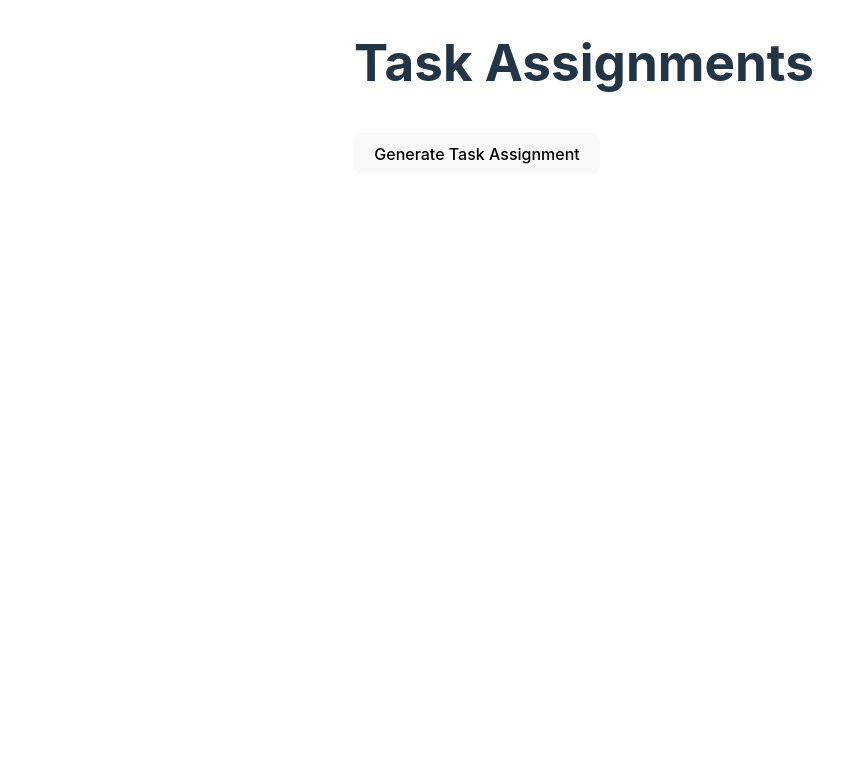
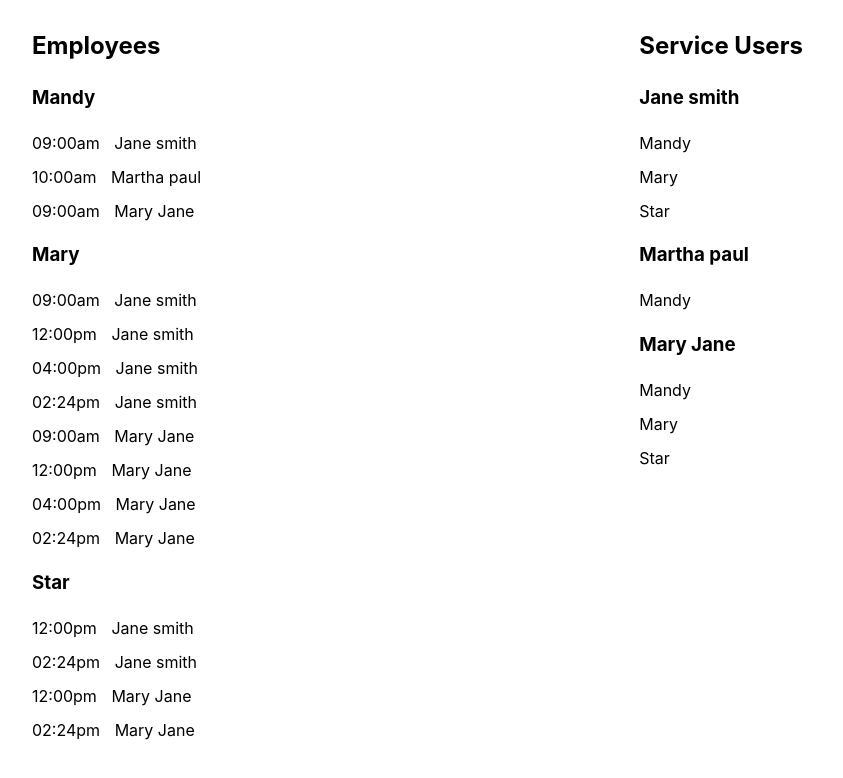
Before and after one commit to taofiqsulayman/roster-generator-react, a React (Vite) app: page / in a window 1280 px wide. Shown: the top 778 px of the page, without its empty margins (56-899 px from the left). Built offline with nearby package versions, Linux system fonts and the light colour scheme.

Commit message:
Refactor test_input.js and index.css

```diff
--- a/src/App.jsx
+++ b/src/App.jsx
@@ -3,14 +3,23 @@ import testData from "./test_input";
 import { runTaskAssignment } from "./su-assign";
 
 function App() {
-  const [taskAssignments, setTaskAssignments] = useState([]);
+    const [employeeTasks, setEmployeeTasks] = useState([]);
+    const [employeeAssignedServiceUsers, setEmployeeAssignedServiceUsers] = useState([]);
+    const [serviceUserAssignedEmployees, setServiceUserAssignedEmployees] = useState([]);
+
+    const employees = testData.employees;
+    const tasks = testData.tasks;
 
     useEffect(() => {
         const {
             suAndAssignedEmployees,
             employeeAndAssignedSu,
             employeeAndAssignedTasks,
-    } = runTaskAssignment(testData.employees, testData.tasks);
+        } = runTaskAssignment(employees, tasks);
+
+        setEmployeeTasks(employeeAndAssignedTasks);
+        setEmployeeAssignedServiceUsers(employeeAndAssignedSu);
+        setServiceUserAssignedEmployees(suAndAssignedEmployees);
 
         console.log({
             suAndAssignedEmployees,
@@ -19,45 +28,94 @@ function App() {
         });
     }, []);
 
-  // Function to generate task assignments
-  const generateTaskAssignments = () => {
-    const assignments = assignTasksToEmployees(employees, serviceUsers);
-    setTaskAssignments(assignments);
-  };
-
     return (
-    <div>
-      <h1>Task Assignments</h1>
-      <button onClick={generateTaskAssignments}>
-        Generate Task Assignment
-      </button>
-      <div>
-        {Object.keys(taskAssignments).map((employeeName, index) => (
-          <div key={index}>
-            <h3>
-              {employeeName} |{" "}
-              {employees.find((emp) => emp.name === employeeName).jobTitle} |
-              whose shift starts at{" "}
-              {employees.find((emp) => emp.name === employeeName).shiftStart}
-              {" and ends at "}
-              {employees.find((emp) => emp.name === employeeName).shiftEnd}
-            </h3>
+        <div className="roster">
+            <div className="employees">
+                <h2>Employees</h2>
                 <ul>
-              {taskAssignments[employeeName].map(
-                (assignment, assignmentIndex) => (
-                  <li key={assignmentIndex}>
-                    Service User: {assignment.serviceUser}, Task:{" "}
-                    {assignment.task}, Start Time: {assignment.startTime}, End
-                    Time: {assignment.endTime}, Recommended staff:{" "}
-                    {assignment.recommendedStaff}
+                    {Object.keys(employeeTasks).map(employee => (
+                        <li key={employee}>
+                            <h3>{employee}</h3>
+                            <ul>
+                                {employeeTasks[employee].map(task => (
+                                    <li key={task.time}>
+                                        <span>{task.time} </span>
+                                        <span> {task.su}</span>
                                     </li>
-                )
-              )}
+                                ))}
+                            </ul>
+                        </li>
+                    ))}
                 </ul>
             </div>
+            <div className="service-users">
+                <h2>Service Users</h2>
+                <ul>
+                    {Object.keys(serviceUserAssignedEmployees).map(serviceUser => (
+                        <li key={serviceUser}>
+                            <h3>{serviceUser}</h3>
+                            <ul>
+                                {serviceUserAssignedEmployees[serviceUser].map(employee => (
+                                    <li key={employee}>{employee}</li>
                                 ))}
+                            </ul>
+                        </li>
+                    ))}
+                </ul>
             </div>
         </div>
+        // <div>
+        //     <h1>Task Assignments</h1>
+
+        //     <h2>Employees and Their Assigned Service Users and Tasks</h2>
+        //     <ul>
+        //         {Object.keys(employeeTasks).map((employee) => (
+        //             <li key={employee}>
+        //                 <h3>{employee}</h3>
+        //                 <ul>
+        //                     <li>
+        //                         Assigned Service Users:
+        //                         <ul>
+        //                             {employeeAssignedServiceUsers[employee].map(
+        //                                 (su) => (
+        //                                     <li key={su}>{su}</li>
+        //                                 )
+        //                             )}
+        //                         </ul>
+        //                     </li>
+        //                     <li>
+        //                         Assigned Tasks:
+        //                         <ul>
+        //                             {employeeTasks[employee].map((task) => (
+        //                                 <li key={`${task.time}-${task.su}`}>
+        //                                     {task.time} - {task.su}
+        //                                 </li>
+        //                             ))}
+        //                         </ul>
+        //                     </li>
+        //                 </ul>
+        //             </li>
+        //         ))}
+        //     </ul>
+
+        //     <h2>Service Users and Their Assigned Employees</h2>
+        //     <ul>
+        //         {Object.keys(serviceUserAssignedEmployees).map(
+        //             (serviceUser) => (
+        //                 <li key={serviceUser}>
+        //                     <h3>{serviceUser}</h3>
+        //                     <ul>
+        //                         {serviceUserAssignedEmployees[serviceUser].map(
+        //                             (employee) => (
+        //                                 <li key={employee}>{employee}</li>
+        //                             )
+        //                         )}
+        //                     </ul>
+        //                 </li>
+        //             )
+        //         )}
+        //     </ul>
+        // </div>
     );
 }
 
--- a/src/index.css
+++ b/src/index.css
@@ -3,9 +3,9 @@
   line-height: 1.5;
   font-weight: 400;
 
-  color-scheme: light dark;
+  /* color-scheme: light dark;
   color: rgba(255, 255, 255, 0.87);
-  background-color: #242424;
+  background-color: #242424; */
 
   font-synthesis: none;
   text-rendering: optimizeLegibility;
@@ -13,58 +13,28 @@
   -moz-osx-font-smoothing: grayscale;
 }
 
-a {
-  font-weight: 500;
-  color: #646cff;
-  text-decoration: inherit;
-}
-a:hover {
-  color: #535bf2;
+
+.roster {
+    display: flex;
+    justify-content: space-between;
+    margin: 0 5rem;
 }
 
-body {
-  margin: 0;
-  display: flex;
-  flex-direction: column;
-  place-items: center;
-  min-width: 320px;
-  min-height: 100vh;
+.employees,
+.service-users {
+    flex-basis: 45%;
 }
 
-h1 {
-  font-size: 3.2em;
-  line-height: 1.1;
+ul {
+    list-style-type: none;
+    padding: 0;
 }
 
-button {
-  border-radius: 8px;
-  border: 1px solid transparent;
-  padding: 0.6em 1.2em;
-  margin-top: .5rem;
-  font-size: 1em;
-  font-weight: 500;
-  font-family: inherit;
-  background-color: #1a1a1a;
-  cursor: pointer;
-  transition: border-color 0.25s;
-}
-button:hover {
-  border-color: #646cff;
-}
-button:focus,
-button:focus-visible {
-  outline: 4px auto -webkit-focus-ring-color;
+li {
+    margin-bottom: 10px;
 }
 
-@media (prefers-color-scheme: light) {
-  :root {
-    color: #213547;
-    background-color: #ffffff;
-  }
-  a:hover {
-    color: #747bff;
-  }
-  button {
-    background-color: #f9f9f9;
-  }
+span {
+    margin-right: 10px;
+    font-weight: semi-bold;
 }
--- a/src/test_input.js
+++ b/src/test_input.js
@@ -57,30 +57,30 @@ const testData = {
       time: "10:00am",
       su: "Martha paul",
     },
-    // {
-    //     supportPersonel: 'care assistant',
-    //     noSupportPersonel: 2,
-    //     time: '09:00am',
-    //     su: 'Mary Jane',
-    // },
-    // {
-    //     supportPersonel: 'nurse',
-    //     noSupportPersonel: 2,
-    //     time: '12:00pm',
-    //     su: 'Mary Jane',
-    // },
-    // {
-    //     supportPersonel: 'care assistant',
-    //     noSupportPersonel: 1,
-    //     time: '04:00pm',
-    //     su: 'Mary Jane',
-    // },
-    // {
-    //     supportPersonel: 'nurse',
-    //     noSupportPersonel: 2,
-    //     time: '02:24pm',
-    //     su: 'Mary Jane',
-    // },
+    {
+        supportPersonel: 'care assistant',
+        noSupportPersonel: 2,
+        time: '09:00am',
+        su: 'Mary Jane',
+    },
+    {
+        supportPersonel: 'nurse',
+        noSupportPersonel: 2,
+        time: '12:00pm',
+        su: 'Mary Jane',
+    },
+    {
+        supportPersonel: 'care assistant',
+        noSupportPersonel: 1,
+        time: '04:00pm',
+        su: 'Mary Jane',
+    },
+    {
+        supportPersonel: 'nurse',
+        noSupportPersonel: 2,
+        time: '02:24pm',
+        su: 'Mary Jane',
+    },
   ],
 };
 
```
Lines whose indentation alone changed are shown as unchanged.
